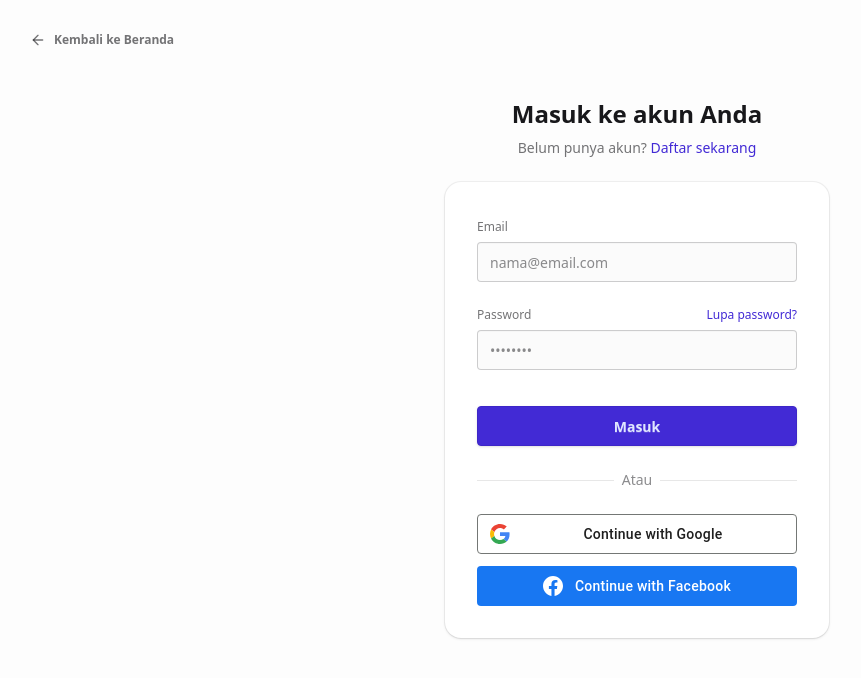
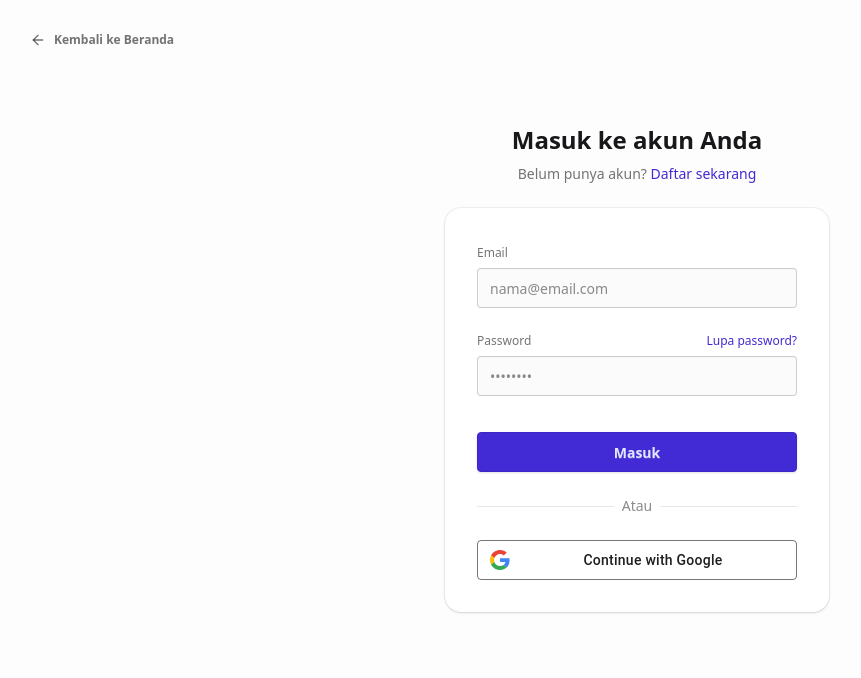
Before and after one commit to occaza/ttx, a SvelteKit app: page /login in a window 1280 px wide. Shown: the top 678 px of the page, without its empty margins (3-864 px from the left). Built offline with nearby package versions, Linux system fonts and the light colour scheme; no server answers.

Commit message:
chore: comment out facebook oauth to simplify auth

```diff
--- a/src/routes/(auth)/login/+page.svelte
+++ b/src/routes/(auth)/login/+page.svelte
@@ -9,26 +9,24 @@
 	let loading = $state(false);
 	let errorMsg = $state('');
 	let googleLoading = $state(false);
-	let facebookLoading = $state(false);
+	// let facebookLoading = $state(false);
 
 	const supabase = createBrowserClient(PUBLIC_SUPABASE_URL, PUBLIC_SUPABASE_ANON_KEY);
 
-	async function handleOAuthLogin(provider: 'google' | 'facebook') {
+	async function handleOAuthLogin(provider: 'google') {
 		if (provider === 'google') googleLoading = true;
-		else facebookLoading = true;
 
-		const scopes = provider === 'facebook' ? 'email,public_profile' : undefined;
+		// const scopes = provider === 'facebook' ? 'email,public_profile' : undefined;
 		const { error } = await supabase.auth.signInWithOAuth({
 			provider,
 			options: {
 				redirectTo: `${window.location.origin}/auth/callback`,
-				scopes
+				// scopes
 			}
 		});
 		if (error) {
 			errorMsg = error.message;
 			if (provider === 'google') googleLoading = false;
-			else facebookLoading = false;
 		}
 	}
 
@@ -159,7 +157,8 @@
 						</div>
 					</button>
 
-					<!-- Facebook -->
+					<!-- Facebook (Commented Out) -->
+					<!--
 					<button
 						type="button"
 						class="fb-oauth-button w-full"
@@ -179,6 +178,7 @@
 							<span>Continue with Facebook</span>
 						</div>
 					</button>
+					-->
 				</div>
 			</div>
 		</div>
@@ -301,7 +301,7 @@
 		opacity: 8%;
 	}
 
-	/* Facebook OAuth Button */
+	/* Facebook OAuth Button (Commented Out)
 	.fb-oauth-button {
 		appearance: none;
 		background-color: #1877f2;
@@ -348,5 +348,5 @@
 		height: 20px;
 		flex-shrink: 0;
 	}
-
+	*/
 </style>
```
